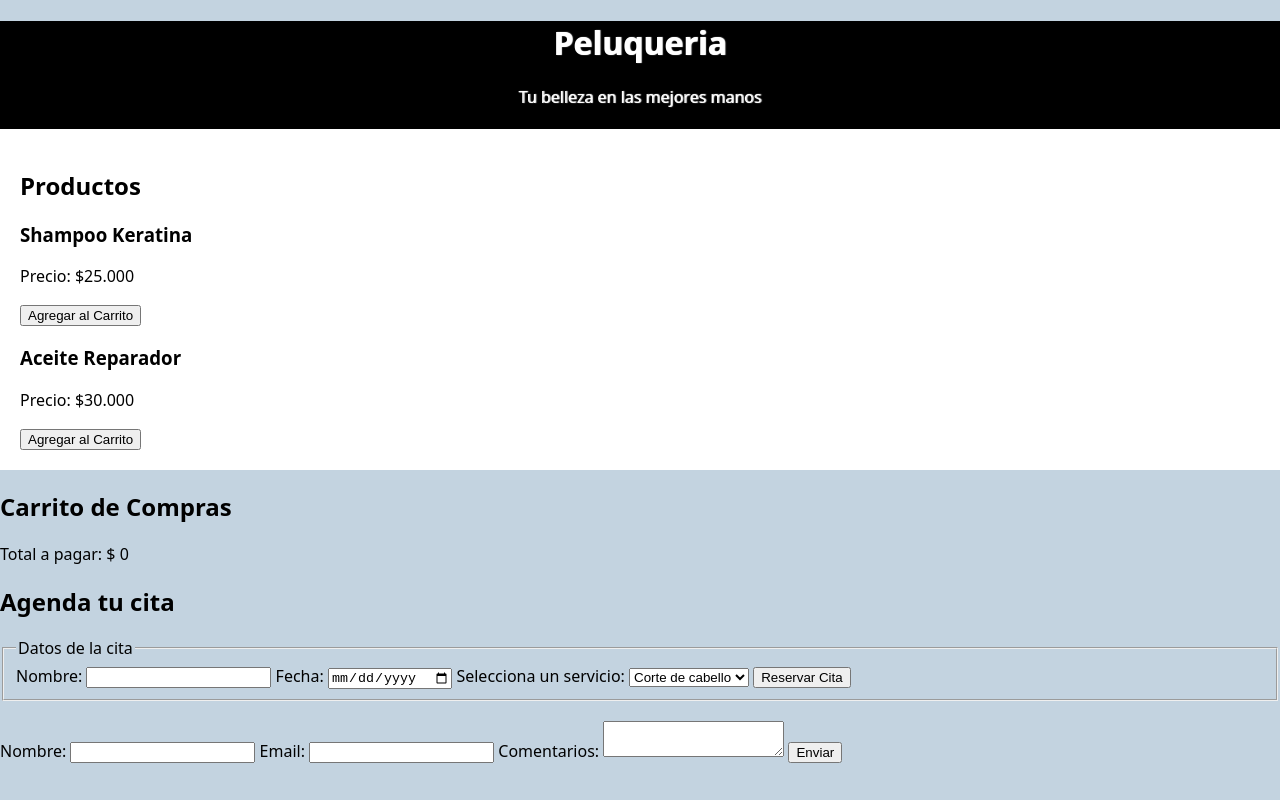
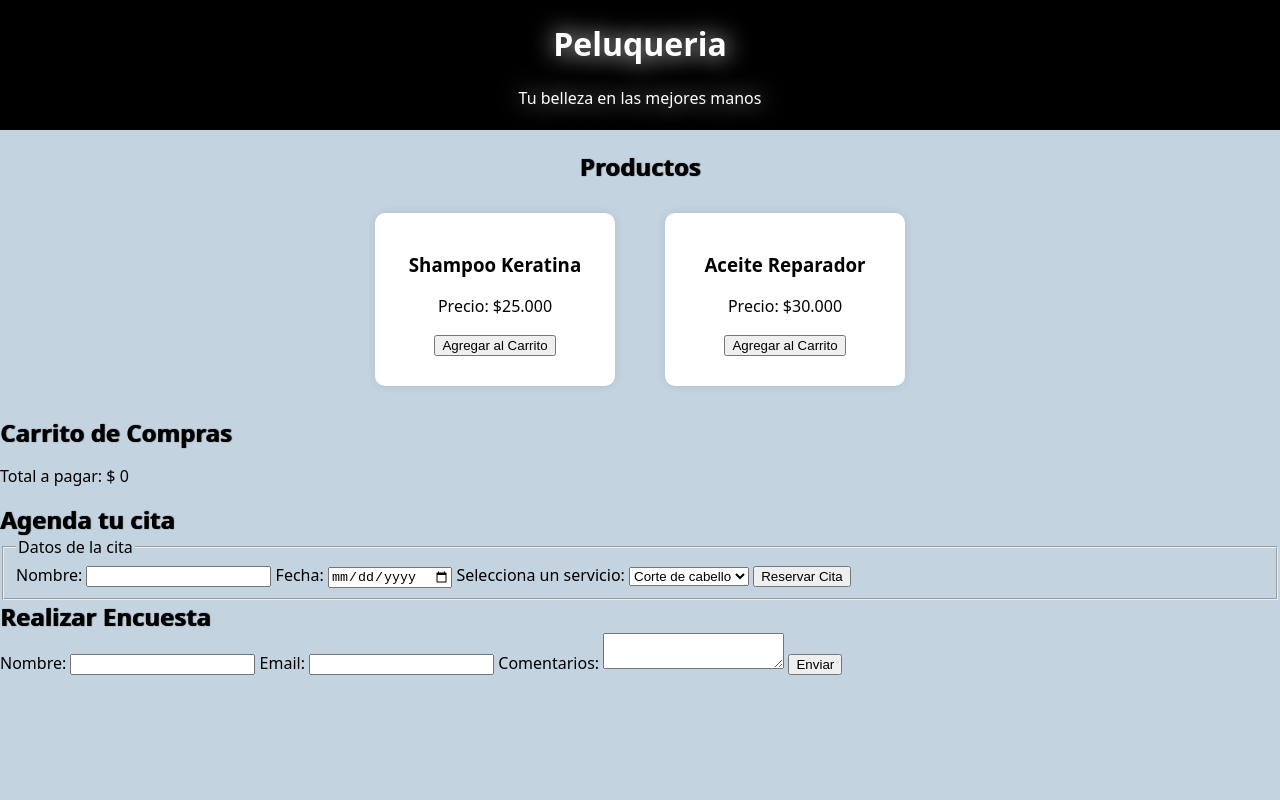
Before and after one commit to Manu2831/peluqueria_web, a plain HTML site: page index.html in a window 1280 px wide. Drawn offline with Linux system fonts and the light colour scheme.

Commit message:
:feat Productos hecho

```diff
--- a/Styles/style.css
+++ b/Styles/style.css
@@ -1,20 +1,52 @@
 body{
     background-color: #c3d3e0;
     font-family: system-ui;
-    margin: 0;
-
+    margin: 0px;
+    padding: 0px;
 }
 header {
-    text-shadow: 1px 0px 1px #ffffff;
+    text-shadow: 1px 0px 25px #ffffff;
     background-color: #000000;
-    text-decoration: none;
     color: #ffffff;
+    margin: 0px;
+    padding-top: 1px;
     padding-bottom: 5px;
     text-align: center;
 }
 #catalogo{
-    background-color: #ffffff;
+    display: flex;
+    flex-direction: column;
+    align-items: center;
     justify-content: center;
     gap: 20px;
     padding: 20px;
 }
+h2{
+    color: #000000;
+    font-size: 24px;
+    margin: 0px;
+    text-shadow: 1px 0px 1px #000000;
+}
+.Productos{
+    display: flex;
+    flex-wrap: wrap;
+    align-items: center;
+    justify-content: center;
+    gap: 50px;
+    padding: 10px;
+}
+.Producto{
+    background-color: #ffffff;
+    border-radius: 10px;
+    box-shadow: 0px 0px 10px rgba(0, 0, 0, 0.1);
+    padding: 20px;
+    width: 200px;
+    text-align: center;
+    padding-bottom: 30px;
+}
+.Producto:hover{
+    background-color: #f0f0f0;
+    transform: scale(1.05);
+    transition: transform 0.2s ease-in-out;
+    box-shadow: 0px 0px 20px rgba(0, 0, 0, 0.2);
+}
--- a/index.html
+++ b/index.html
@@ -43,15 +43,15 @@
                 <label for="servicio">Selecciona un servicio:</label>
                 <select required id="servicio" name="servicio">
                     <option value="corte">Corte de cabello</option>
-                    <option value="color">Coloración</option>
-                    <option value="peinado">Peinado</option>
+                    <option value="color">Peinado</option>
+                    <option value="peinado">Coloracion</option>
                 </select>
                 <button type="submit">Reservar Cita</button>
             </fieldset>
         </form>
     </section>
     <section id="Encuesta">
-        <h2></h2>
+        <h2>Realizar Encuesta</h2>
         <div class="encuesta">
             <form>
             <label for="nombre">Nombre:</label>
@@ -61,6 +61,7 @@
             <label for="comentarios">Comentarios:</label>
             <textarea id="comentarios" name="comentarios" required></textarea>
             <button type="submit">Enviar</button>
+            </form>
         </div>
     </section>
 </body>
```
